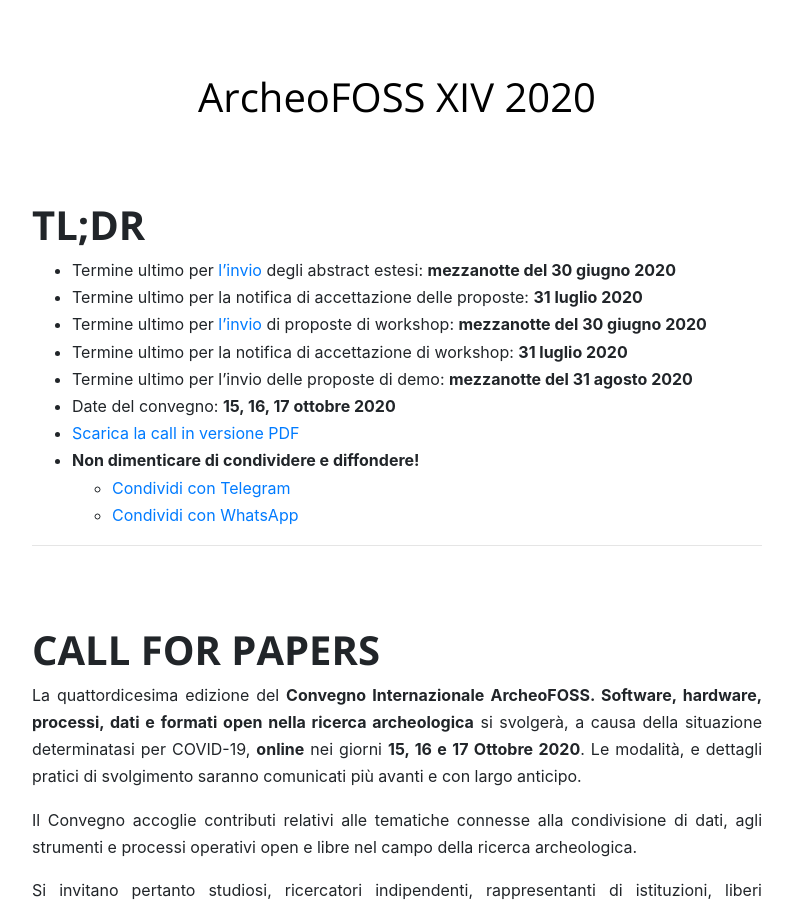
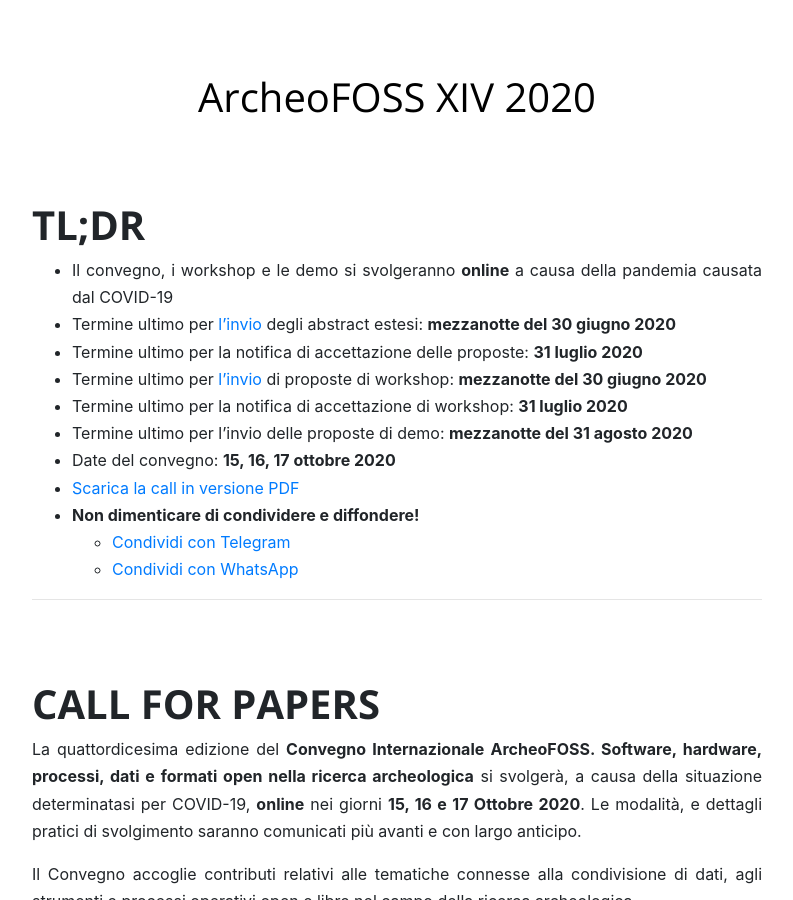
Before and after one commit to archeofoss/archeofoss2020, a Jekyll site: the page built from index.md, in a window 1280 px wide and 900 px high, scrolled down 907 px. Shown: the whole window, without its empty margins (243-1036 px from the left). Built offline with Jekyll 4.4.1, drawn with Linux system fonts in a browser that asks for light colours; nearby versions of some CDN libraries.

Commit message:
Update index.md

```diff
--- a/index.md
+++ b/index.md
@@ -6,6 +6,7 @@
 ---
 
 # TL;DR
+- Il convegno, i workshop e le demo si svolgeranno **online** a causa della pandemia causata dal COVID-19
 - Termine ultimo per [l'invio]((https://forms.gle/yEqVdk2ApBTSLJoP6)) degli abstract estesi: **mezzanotte del 30 giugno 2020**
 - Termine ultimo per la notifica di accettazione delle proposte: **31 luglio 2020**
 - Termine ultimo per [l'invio](https://forms.gle/TCPNg7NNC3UvnFiEA) di proposte di workshop: **mezzanotte del 30 giugno 2020**
```
